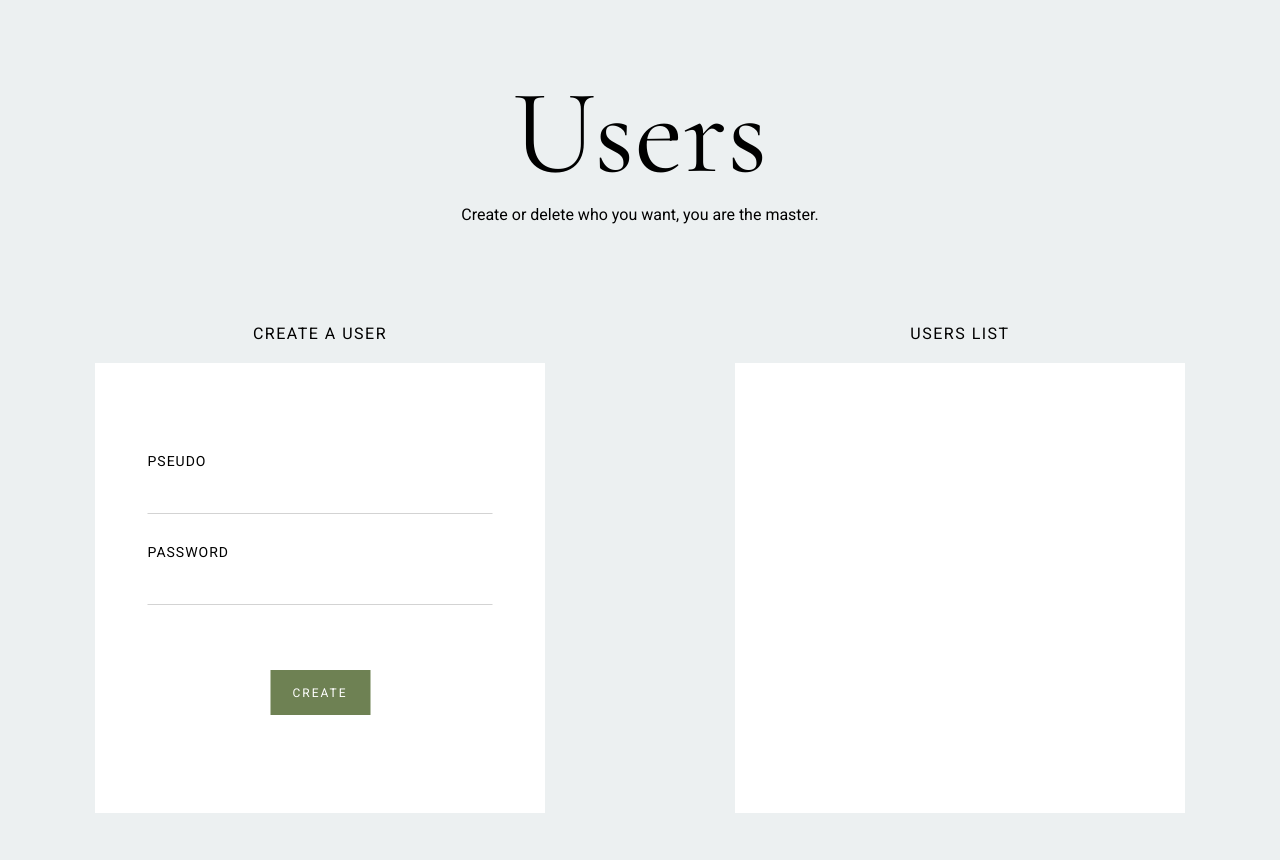
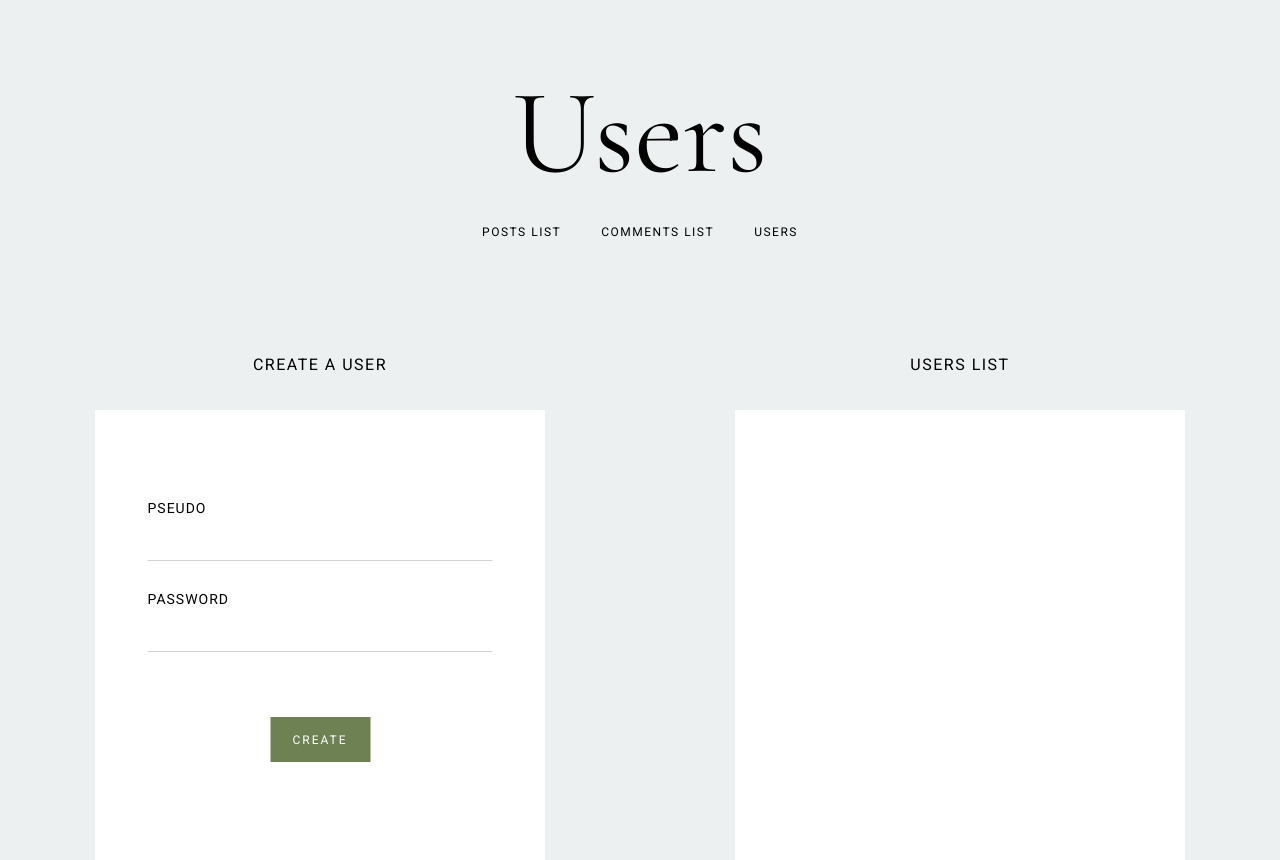
Before and after one commit to bophatin/P4, a PHP site: page /view/back/UsersView.php in a window 1280 px wide. Before the commit the page ends 813 px from the top, so only its background shows below. Run offline with PHP 8.4, Linux system fonts and the light colour scheme; the template is opened without the code that fills it, so the values that code supplies are empty.

Commit message:
Ajout nav

```diff
--- a/public/users.css
+++ b/public/users.css
@@ -18,14 +18,43 @@ h1 {
     text-align: center;
     margin:0;
     margin-top: 60px;
+    padding-bottom: 20px;
+}
+
+nav {
+	font-family: 'Roboto', sans-serif;
+	text-transform: uppercase;
+	letter-spacing: 1.5px;
+	font-size: 12px;
+	margin-top: -40px;
+	margin: auto;
+	text-align: center;
+}
+
+nav ul {
+	list-style-type: none;
+	display: inline-flex;
+	margin: 0;
+	padding: 0;
+}
+
+nav li {
+	padding-left: 20px;
+	padding-right: 20px;
+}
+
+a  {
+	text-decoration: none;
+	color: inherit;
+}
+
+a:hover {
+	border-bottom : 1px solid black;
 }
 
 p {
-	font-family: 'Roboto', sans-serif;
-	margin:0;
 	text-align: center;
 }
-
 /* FORMULAIRE */
 
 #wrapper-form {
--- a/view/back/UsersView.php
+++ b/view/back/UsersView.php
@@ -15,7 +15,13 @@
 <body>
 	<header>
 		<h1>Users</h1>
-		<p>Create or delete who you want, you are the master.</p>
+		<nav>
+			<ul>
+				<li><a href="admin.php?p=postEditView">Posts List</li>
+				<li><a href="admin.php?p=postEditView#wrapper-3">Comments List</li>
+				<li><a href="admin.php?p=usersView">Users</a></li>
+			</ul>
+		</nav>
 	</header>
 
 
```
Also changed, not shown: public/postBo.css (+29 -3 lines).
